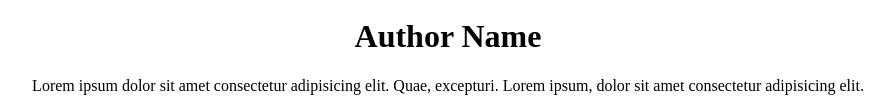
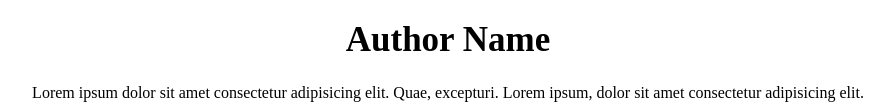
Before and after one commit to uthsobcb/Blog-Author-Profile, a plain HTML site: page index.html in a window 1280 px wide. Shown: the part 178-288 px from the top of the page, without its empty margins (192-1086 px from the left). Drawn offline with Linux system fonts and the light colour scheme.

Commit message:
author name css added

```diff
--- a/index.html
+++ b/index.html
@@ -23,6 +23,11 @@
         margin-left: auto;
         margin-right: auto;
       }
+      h1 {
+        font-size: 35px;
+        align-content: center;
+        text-align: center;
+      }
     </style>
   </head>
   <body>
@@ -33,7 +38,7 @@
         alt="author's profile"
         class="imgcont"
       />
-      <h1 style="text-align: center">Author Name</h1>
+      <h1>Author Name</h1>
       <p style="text-align: center">
         Lorem ipsum dolor sit amet consectetur adipisicing elit. Quae,
         excepturi. Lorem ipsum, dolor sit amet consectetur adipisicing elit.
```
